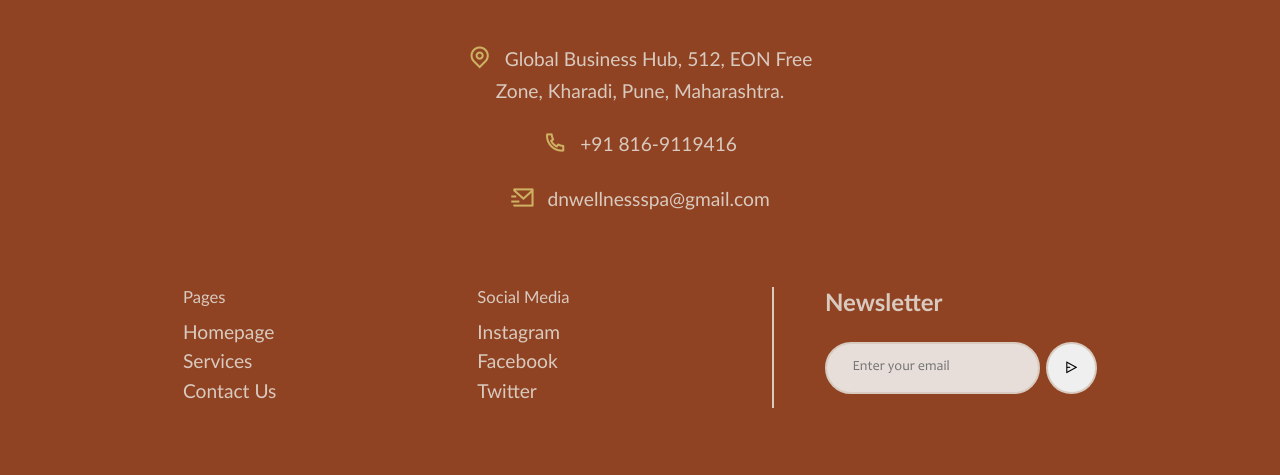
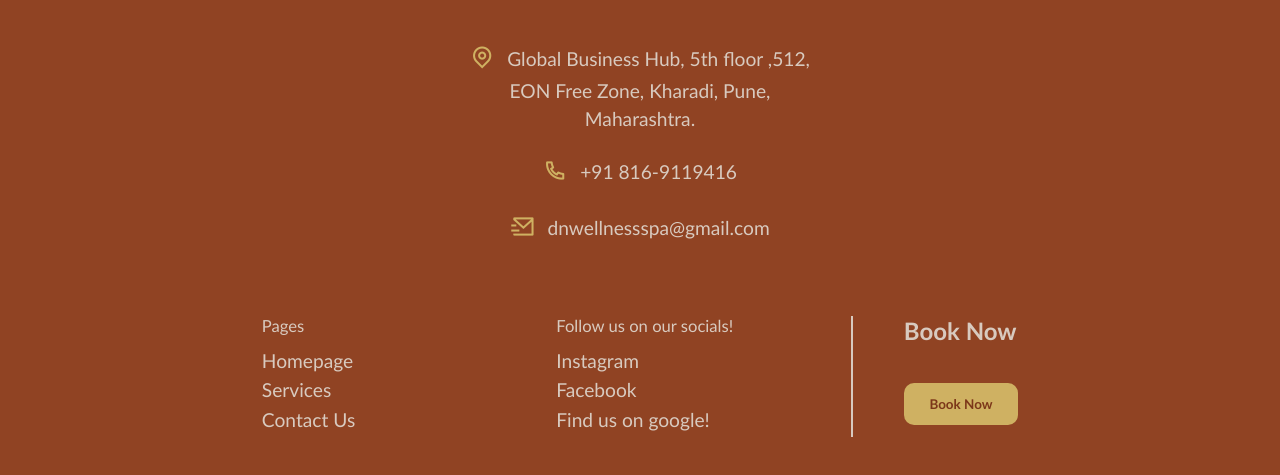
Before and after one commit to Abhishek-Yadav17/DNWellnessSpa, a React (Vite) app in the folder spa/: page /contact in a window 1280 px wide. Shown: the part 2137-2612 px from the top of the page. Built offline with nearby package versions, Linux system fonts and the light colour scheme.

Commit message:
added whatsapp icon

```diff
--- a/spa/src/components/ContactUs.jsx
+++ b/spa/src/components/ContactUs.jsx
@@ -90,7 +90,7 @@ const ContactUs = () => {
             <h1>Reception</h1>
             <h4><span>Email:</span> dnwellnessspa@gmail.com</h4>
             <h4><span>Phone:</span> +91 816-9119416</h4>
-            <h4><span>Address:</span> Global Business Hub, 512, EON Free Zone, Kharadi, Pune, Maharashtra</h4>
+            <h4><span>Address:</span> Global Business Hub, 5th floor ,512, EON Free Zone, Kharadi, Pune, Maharashtra</h4>
             <h4><span>Open:</span> Mon-Sun: 10 a.m. to 9 p.m.</h4>
           </div>
         </div>
--- a/spa/src/components/Footer.jsx
+++ b/spa/src/components/Footer.jsx
@@ -1,39 +1,17 @@
-import React, { useState } from 'react'
-import { ToastContainer, toast } from 'react-toastify';
-import 'react-toastify/dist/ReactToastify.css';
+import React from 'react'
+import { useNavigate } from 'react-router-dom'
 import '../styles/Footer.scss'
 
 const Footer = () => {
 
-  const [email, setEmail] = useState('');
-
-  const handleSubscribe = async (e) => {
-    e.preventDefault();
-
-    try {
-      const res = await fetch('https://dnwellnessspa.onrender.com/subscribe', {
-        method: 'POST',
-        headers: { 'Content-Type': 'application/json' },
-        body: JSON.stringify({ email }),
-      });
-
-      if (res.ok) {
-        toast.success('Message sent!');
-        setEmail('');
-      } else {
-        toast.error('Failed to send.');
-      }
-    } catch {
-      toast.error('Failed to send.');
-    }
-  };
+  const navigate = useNavigate();
 
   return (
     <>
       <footer>
         <div className="footer-top">
           <img src="logo1.png" alt="logo" />
-          <h4><i class="ri-map-pin-line"></i>Global Business Hub, 512, EON Free Zone, Kharadi, Pune, Maharashtra.</h4>
+          <h4><i class="ri-map-pin-line"></i>Global Business Hub, 5th floor ,512, EON Free Zone, Kharadi, Pune, Maharashtra.</h4>
           <h4><i class="ri-phone-line"></i>+91 816-9119416</h4>
           <h4><i class="ri-mail-send-line"></i>dnwellnessspa@gmail.com</h4>
         </div>
@@ -45,25 +23,18 @@ const Footer = () => {
             <h4>Contact Us</h4>
           </div>
           <div className="elem">
-            <h2>Social Media</h2>
+            <h2>Follow us on our socials!</h2>
             <h4><a href="https://www.instagram.com/dnwellnessspa?igsh=MThnM3Z4bzAyY2tucQ==" target="_blank" rel="noopener noreferrer">Instagram</a></h4>
             <h4>Facebook</h4>
-            <h4>Twitter</h4>
+            <h4><a href="https://www.google.com/maps/place/Global+Business+Hub,+512,+EON+Free+Zone,+Kharadi,+Pune,+Maharashtra" target="_blank" rel="noopener noreferrer">Find us on google!</a></h4>
           </div>
-          <div className="newsletter">
-            <h2>Newsletter</h2>
-            <div className="newsletter-input">
-              <input type="email" placeholder="Enter your email" value={email} onChange={e => setEmail(e.target.value)} />
-              <button type="button" onClick={handleSubscribe}><i className="ri-send-plane-2-line"></i></button>
+          <div className="booking">
+            <h2>Book Now</h2>
+            <div className="book-now">
+              <button onClick={() => navigate('/contact')}>Book Now</button>
             </div>
           </div>
         </div>
-        <ToastContainer position="top-center"
-          autoClose={3000}
-          hideProgressBar={false}
-          closeOnClick
-          pauseOnHover
-          draggable />
       </footer>
     </>
   )
--- a/spa/src/components/Homepage.jsx
+++ b/spa/src/components/Homepage.jsx
@@ -35,7 +35,12 @@ const Homepage = () => {
           <video src="/homepage.mp4" autoPlay loop muted></video>
           <h1>Welcome to <span>DN Wellness Spa</span></h1>
           <h2>Let your stress melt away in a space designed for peace, privacy, and pure relaxation.</h2>
-          <button>Book Your Massage Today</button>
+          <button onClick={() =>
+            window.open(
+              "https://wa.me/918890099108?text=Hello%20DN%20Wellness%20Spa%2C%20I%20would%20like%20to%20book%20a%20massage.",
+              "_blank"
+            )
+          }>Book Your Massage Today</button>
         </div>
         <div className="page1">
           <div className="page1-left">
@@ -57,10 +62,10 @@ const Homepage = () => {
             </div>
             <div className="content-right">
               <h2>What We Offer?</h2>
-              <h4>Professional, certified therapists delivering expert care tailored to your needs.</h4>
-              <h4>Premium essential oils & techniques for a truly therapeutic experience.</h4>
-              <h4>Personalized wellness experiences crafted to align with your body and lifestyle.</h4>
-              <h4>Serene, hygienic, and calming ambiance designed to relax your mind and body.</h4>
+              <h4><i class="ri-check-fill"></i>Professional, certified therapists delivering expert care tailored to your needs.</h4>
+              <h4><i class="ri-check-fill"></i>Premium essential oils & techniques for a truly therapeutic experience.</h4>
+              <h4><i class="ri-check-fill"></i>Personalized wellness experiences crafted to align with your body and lifestyle.</h4>
+              <h4><i class="ri-check-fill"></i>Serene, hygienic, and calming ambiance designed to relax your mind and body.</h4>
               <button onClick={() => navigate('/contact')}>Book Today</button>
             </div>
           </div>
@@ -101,6 +106,14 @@ const Homepage = () => {
             </div>
           </div>
         </div>
+        <a
+          href="https://wa.me/8433002780?text=Hello%20DN%20Wellness%20Spa%2C%20I%20would%20like%20to%20book%20a%20massage."
+          className="whatsapp"
+          target="_blank"
+          rel="noopener noreferrer"
+        >
+          <img src="/whatsapp.webp" alt="WhatsApp" />
+        </a>
       </main>
       <Footer />
     </>
--- a/spa/src/components/Navbar.jsx
+++ b/spa/src/components/Navbar.jsx
@@ -9,7 +9,7 @@ const Navbar = ({ bgDark }) => {
   return (
     <>
       <nav className={bgDark ? 'dark' : ''}>
-        <h4 onClick={() => navigate('/services')}>Services</h4>
+        <button onClick={() => navigate('/services')}>Services</button>
         <img src={bgDark ? '/logo1.png' : '/logo.png'} alt="logo" onClick={() => navigate('/')}/>
         <button onClick={() => navigate('/contact')}>Contact Us</button>
       </nav>
--- a/spa/src/styles/Footer.scss
+++ b/spa/src/styles/Footer.scss
@@ -110,7 +110,7 @@ footer {
             }
         }
 
-        .newsletter {
+        .booking {
             height: 100%;
             padding-left: 4vw;
             display: flex;
@@ -135,35 +135,29 @@ footer {
                 }
             }
 
-            .newsletter-input {
-                display: flex;
-                gap: 0.5vw;
+            button {
+                padding: 1vw 2vw;
+                border: none;
+                border-radius: 10px;
+                background-color: #CFB162;
+                cursor: pointer;
+                color: #7C3719;
+                font-weight: bold;
+                transition: color 0.8s ease;
+                font-family: Candara;
+                font-size: 1.05vw;
+                transition: all ease 0.7s;
+                margin-top: 1vw;
 
-                input {
-                    padding: 1vw 2vw;
-                    border: 2px solid #D8CABF;
-                    border-radius: 50px;
-                    font-size: 1.1vw;
-                    background-color: #E7DED9;
-                    outline: none;
-                    color: #2E241E;
-                    font-family: Candara;
-
-                    @media (max-width: 768px) {
-                        padding: 2vw 3vw;
-                        font-size: 3vw;
-                    }
+                @media (max-width: 768px) {
+                    padding: 2vw 3vw;
+                    font-size: 3vw;
                 }
 
-                button {
-                    padding: 1.3vw;
-                    border: 2px solid #D8CABF;
-                    border-radius: 50%;
-                    cursor: pointer;
-
-                    @media (max-width: 768px) {
-                        padding: 2.5vw;
-                    }
+                &:hover {
+                    background-color: #e4ca88;
+                    color: #bd6843;
+                    scale: 1.05;
                 }
             }
         }
--- a/spa/src/styles/Homepage.scss
+++ b/spa/src/styles/Homepage.scss
@@ -2,6 +2,7 @@ main {
     min-height: 100vh;
     width: 100%;
     font-family: Candara;
+    position: relative;
 
     .hero {
         height: 100vh;
@@ -51,6 +52,7 @@ main {
 
             span {
                 color: #CFB162;
+                display: inline-block;
             }
         }
 
@@ -315,12 +317,20 @@ main {
                 }
 
                 h4 {
+                    display: flex;
+                    align-items: center;
+                    gap: 0.5vw;
                     font-size: 1.3vw;
                     font-weight: lighter;
 
                     @media (max-width: 768px) {
                         font-size: 3.5vw;
                         line-height: 1.4;
+                    }
+
+                    i {
+                        font-weight: bold;
+                        margin-right: 1vw;
                     }
                 }
 
@@ -345,7 +355,7 @@ main {
                     }
 
                     &:hover {
-                        background-color: #dea071;
+                        background-color: #CFB162;
                         color: #7C3719;
                     }
                 }
@@ -513,4 +523,21 @@ main {
             }
         }
     }
+
+    .whatsapp {
+        position: fixed;
+        bottom: 20px;
+        right: 20px;
+        z-index: 1000;
+
+        img {
+            width: 60px;
+            height: 60px;
+            transition: transform 0.3s ease;
+        }
+
+        &:hover img {
+            transform: scale(1.2);
+        }
+    }
 }
--- a/spa/src/styles/Navbar.scss
+++ b/spa/src/styles/Navbar.scss
@@ -14,17 +14,6 @@ nav {
 
     &.dark {
         background-color: #7C3719;
-    }
-
-    h4 {
-        font-size: 1.2vw;
-        font-weight: lighter;
-        cursor: pointer;
-        font-family: Carla;
-
-        @media (max-width: 768px) {
-            font-size: 3vw;
-        }
     }
 
     img {
```
Also changed, not shown: spa/public/whatsapp.webp (added).
